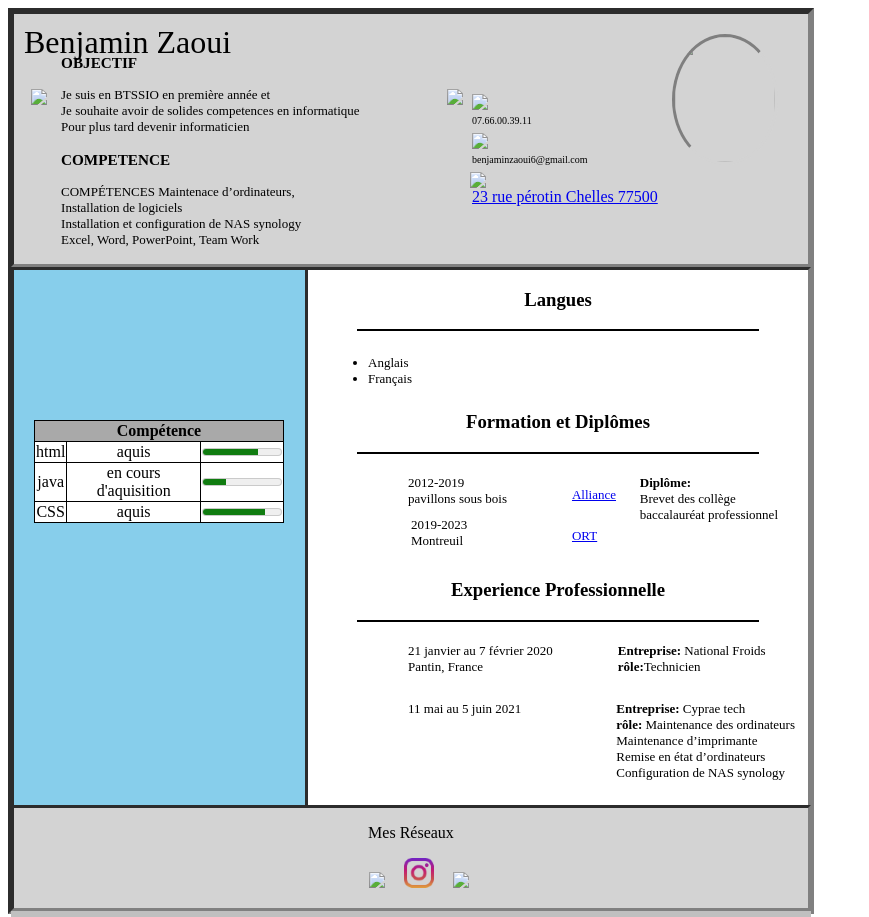
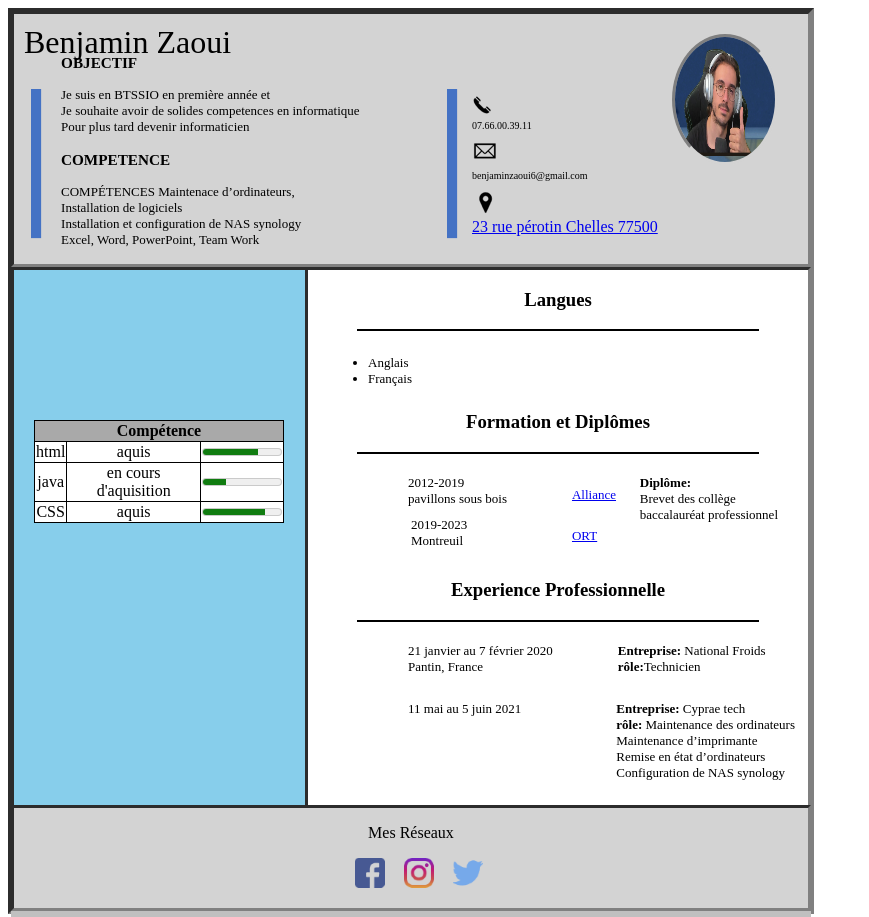
Before and after one commit to BenjaminZaoui/BenjaminZaoui.github.io, a plain HTML site: page index.html in a window 1280 px wide. Shown: the whole page, without its empty margins (0-869 px from the left). Drawn offline with Linux system fonts and the light colour scheme; files that its build step writes are made by us from their sources; files whose address does not match are found by name.

Commit message:
Update index.html

```diff
--- a/index.html
+++ b/index.html
@@ -3,16 +3,16 @@
 <head>
     <meta charset="UTF-8">
     <title>Title</title>
-    <link rel="stylesheet" href="css-Positionnement/CSS-position.css">
+    <link rel="stylesheet" href="CSS-position.css">
 </head>
 <body>
 <div id="conteneur">
     <div id="entete">
 <p id="titre">Benjamin Zaoui</p>
         <div ID="bloc_1entete">
-            <img src="Image/guill.png" id="image">
+            <img src="guill.png" id="image">
             <div id="colonneGauche">
-                <img src="Image/colonne.png" class="colonne_1">
+                <img src="colonne.png" class="colonne_1">
 
             </div>
         <div id="objectif"><h3>OBJECTIF</h3>
@@ -30,15 +30,15 @@
     </div>
         <div id="bloc_2entete">
             <div id="colonneDroite">
-                <img src="Image/colonne.png"class="colonne_1">
+                <img src="colonne.png"class="colonne_1">
             </div>
 
             <div id="logo">
-                <img src="Image/telephone.png" id="telephone">
+                <img src="telephone.png" id="telephone">
                 <p class="pDroite">07.66.00.39.11</p>
-                <img src="Image/mail.png" id="mail">
+                <img src="mail.png" id="mail">
                 <p class="pDroite">benjaminzaoui6@gmail.com</p>
-                <img src="Image/localisation.png" id="localisation">
+                <img src="localisation.png" id="localisation">
                 <a id="pDroite" href="https://www.google.com/maps/place/23+Rue+Perotin,+77500+Chelles/@48.8728095,2.5754175,15z/data=!3m1!4b1!4m5!3m4!1s0x47e611b7be715d4f:0xec323f37f54a2f4e!8m2!3d48.8728098!4d2.5841508?hl=fr">23 rue pérotin Chelles 77500</a>
             </div>
         </div>
@@ -99,9 +99,9 @@
     </div>
     <div id="pied">
         <p id="contacts">Mes Réseaux</p>
-        <a href="https://fr-fr.facebook.com/"><img src="Image/facebook-p.png" class="image"></a>
+        <a href="https://fr-fr.facebook.com/"><img src="facebook-p.png" class="image"></a>
         <a href="https://www.instagram.com/sem/campaign/emailsignup/?campaign_id=13560899667&extra_1=s|c|547348932193|e|instagram%20%27|&placement=&creative=547348932193&keyword=instagram%20%27&partner_id=googlesem&extra_2=campaignid%3D13560899667%26adgroupid%3D126262412054%26matchtype%3De%26network%3Dg%26source%3Dnotmobile%26search_or_content%3Ds%26device%3Dc%26devicemodel%3D%26adposition%3D%26target%3D%26targetid%3Dkwd-1321618851291%26loc_physical_ms%3D9056525%26loc_interest_ms%3D%26feeditemid%3D%26param1%3D%26param2%3D&gclid=Cj0KCQiAnsqdBhCGARIsAAyjYjRUtitaAD7uAUj1T9m8zFYLBNcj1cGNHpE2rYfFnNy23-SGOBFSG-UaAlgiEALw_wcB"><img src="../Image/instagram-p.png" class="image"></a>
-        <a href="https://twitter.com/?lang=fr"><img src="Image/twitter-p.png" class="image"></a>
+        <a href="https://twitter.com/?lang=fr"><img src="twitter-p.png" class="image"></a>
     </div>
 
 </div>
```
